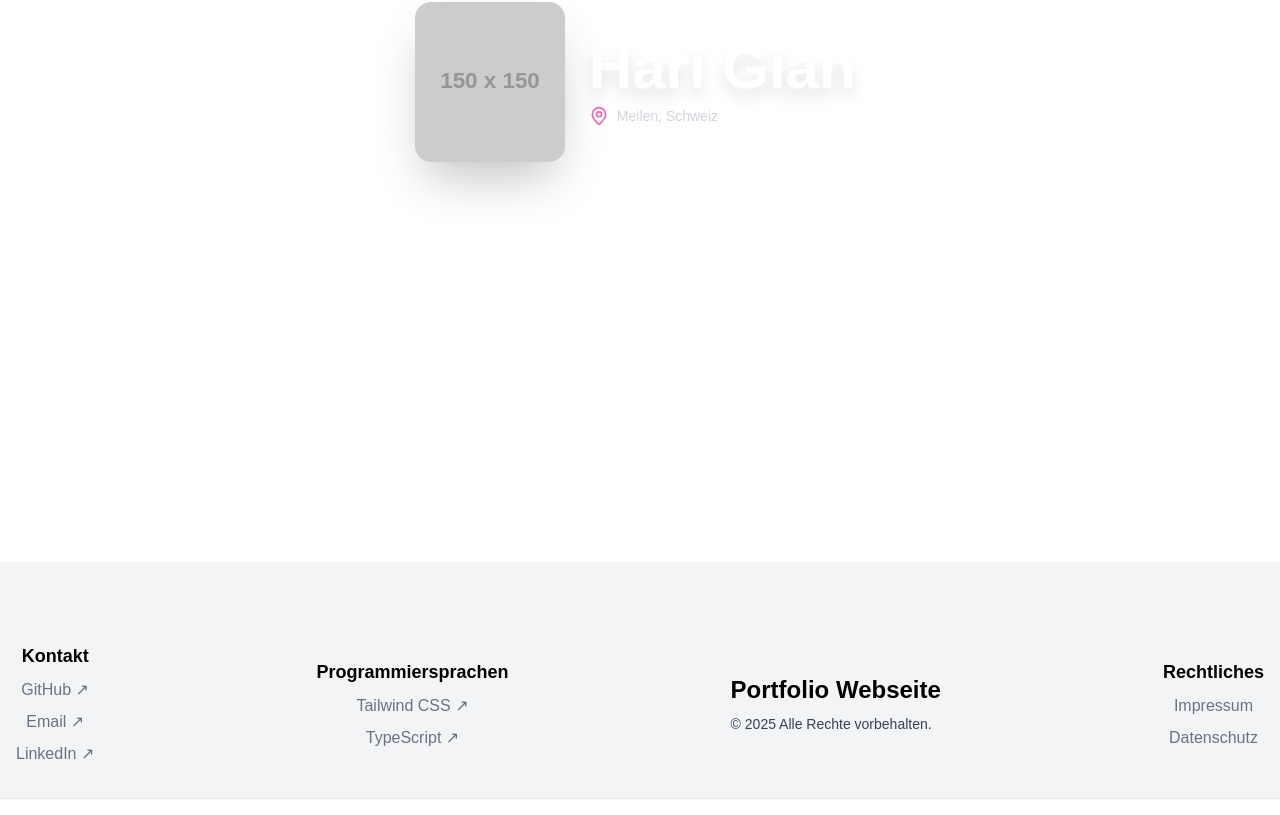
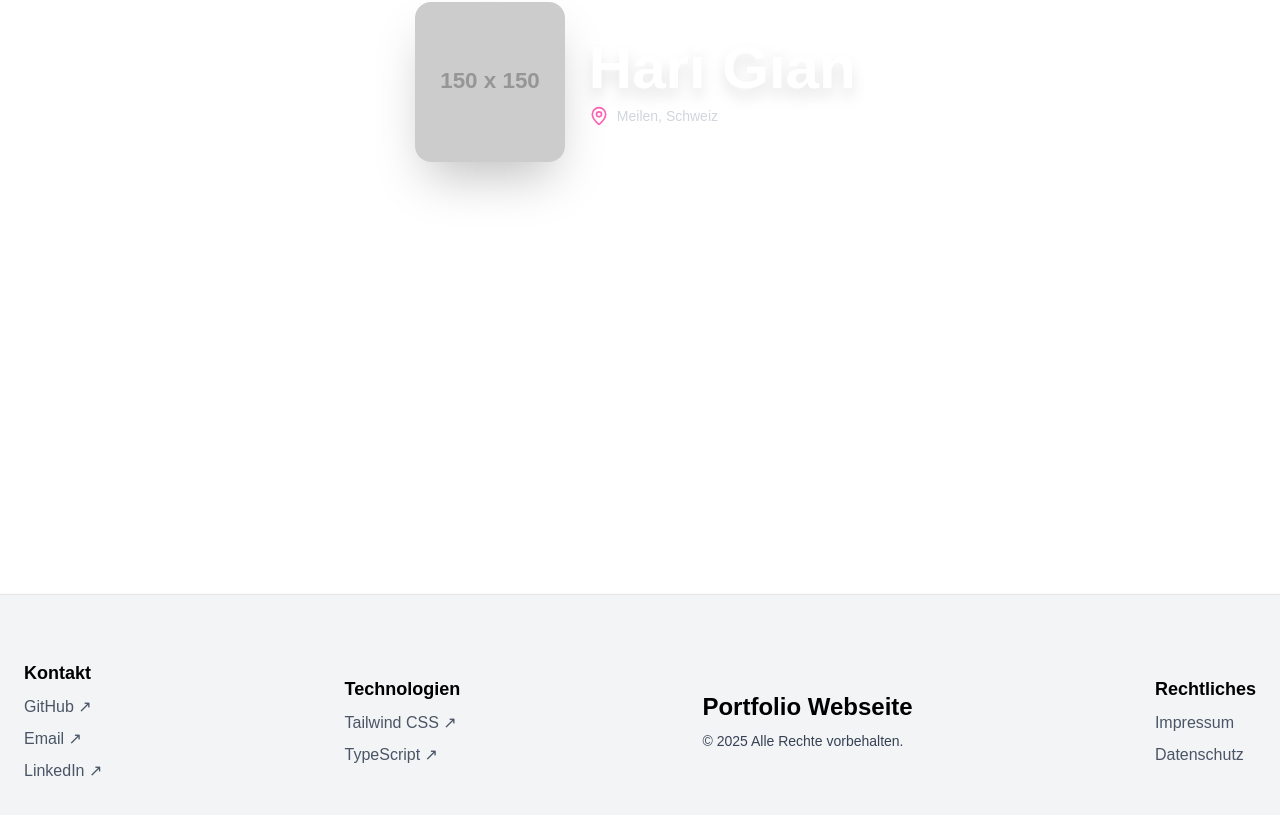
Before and after one commit to Hari-Gian/PortfolioWebseite, a Next.js app: page / in a window 1280 px wide. Shown: the part 318-1133 px from the top of the page. Built offline with nearby package versions, Linux system fonts and the light colour scheme.

Commit message:
footer ein bisschen überarbeitet

```diff
--- a/components/footer.tsx
+++ b/components/footer.tsx
@@ -1,11 +1,11 @@
 export default function Footer() {
     return (
-        <footer className="relative w-full bg-gray-100 text-gray-500 pt-20 pb-8 mt-8 border-b shadow-sm">
-            <div className="container mx-auto px-4 flex flex-col md:flex-row justify-between items-center gap-12 md:gap-0">
+        <footer className="w-full bg-gray-100 text-gray-600 pt-16 pb-8 mt-16 border-t shadow-sm">
+            <div className="container mx-auto px-6 flex flex-col md:flex-row justify-between items-center gap-12 md:gap-8">
 
                 {/* Kontakt */}
-                <div className="flex flex-col items-center space-y-2">
-                    <h3 className="text-black text-lg font-semibold">Kontakt</h3>
+                <div className="flex flex-col items-center md:items-start space-y-2">
+                    <h3 className="text-black text-lg font-bold">Kontakt</h3>
                     <a
                         href="https://github.com"
                         target="_blank"
@@ -16,7 +16,7 @@ export default function Footer() {
                     </a>
                     <a
                         href="mailto:harigian545@gmail.com"
-                        className="hover:text-pink-400 transition-colors duration-300"
+                        className="hover:text-black transition-colors duration-300"
                     >
                         Email ↗
                     </a>
@@ -24,20 +24,20 @@ export default function Footer() {
                         href="https://linkedin.com"
                         target="_blank"
                         rel="noopener noreferrer"
-                        className="hover:text-pink-400 transition-colors duration-300"
+                        className="hover:text-black transition-colors duration-300"
                     >
                         LinkedIn ↗
                     </a>
                 </div>
 
                 {/* Programmiersprachen */}
-                <div className="flex flex-col items-center space-y-2">
-                    <h3 className="text-black text-lg font-semibold">Programmiersprachen</h3>
+                <div className="flex flex-col items-center md:items-start space-y-2">
+                    <h3 className="text-black text-lg font-bold">Technologien</h3>
                     <a
                         href="https://tailwindcss.com"
                         target="_blank"
                         rel="noopener noreferrer"
-                        className="hover:text-pink-400 transition-colors duration-300"
+                        className="hover:text-black transition-colors duration-300"
                     >
                         Tailwind CSS ↗
                     </a>
@@ -45,13 +45,13 @@ export default function Footer() {
                         href="https://www.typescriptlang.org"
                         target="_blank"
                         rel="noopener noreferrer"
-                        className="hover:text-pink-400 transition-colors duration-300"
+                        className="hover:text-black transition-colors duration-300"
                     >
                         TypeScript ↗
                     </a>
                 </div>
 
-                {/* Portfolio-Info */}
+                {/* Portfolio Info */}
                 <div className="text-center md:text-left space-y-2">
                     <h2 className="text-2xl font-extrabold text-black">Portfolio Webseite</h2>
                     <p className="text-sm text-gray-700">
@@ -60,17 +60,17 @@ export default function Footer() {
                 </div>
 
                 {/* Rechtliches */}
-                <div className="flex flex-col items-center space-y-2">
-                    <h3 className="text-black text-lg font-semibold">Rechtliches</h3>
+                <div className="flex flex-col items-center md:items-start space-y-2">
+                    <h3 className="text-black text-lg font-bold">Rechtliches</h3>
                     <a
                         href="#impressum"
-                        className="hover:text-white transition-colors duration-300"
+                        className="hover:text-black transition-colors duration-300"
                     >
                         Impressum
                     </a>
                     <a
                         href="#datenschutz"
-                        className="hover:text-white transition-colors duration-300"
+                        className="hover:text-black transition-colors duration-300"
                     >
                         Datenschutz
                     </a>
```
